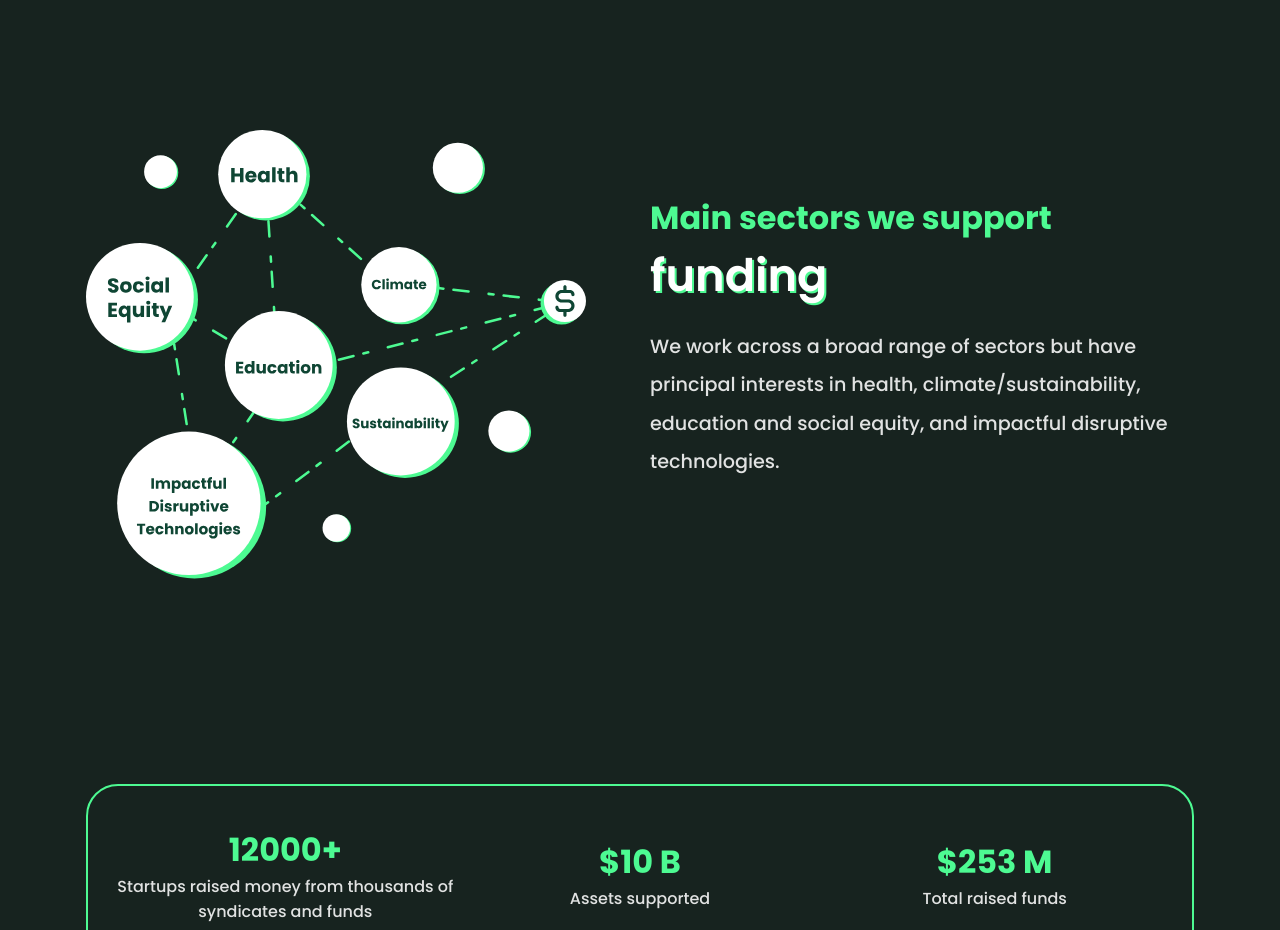
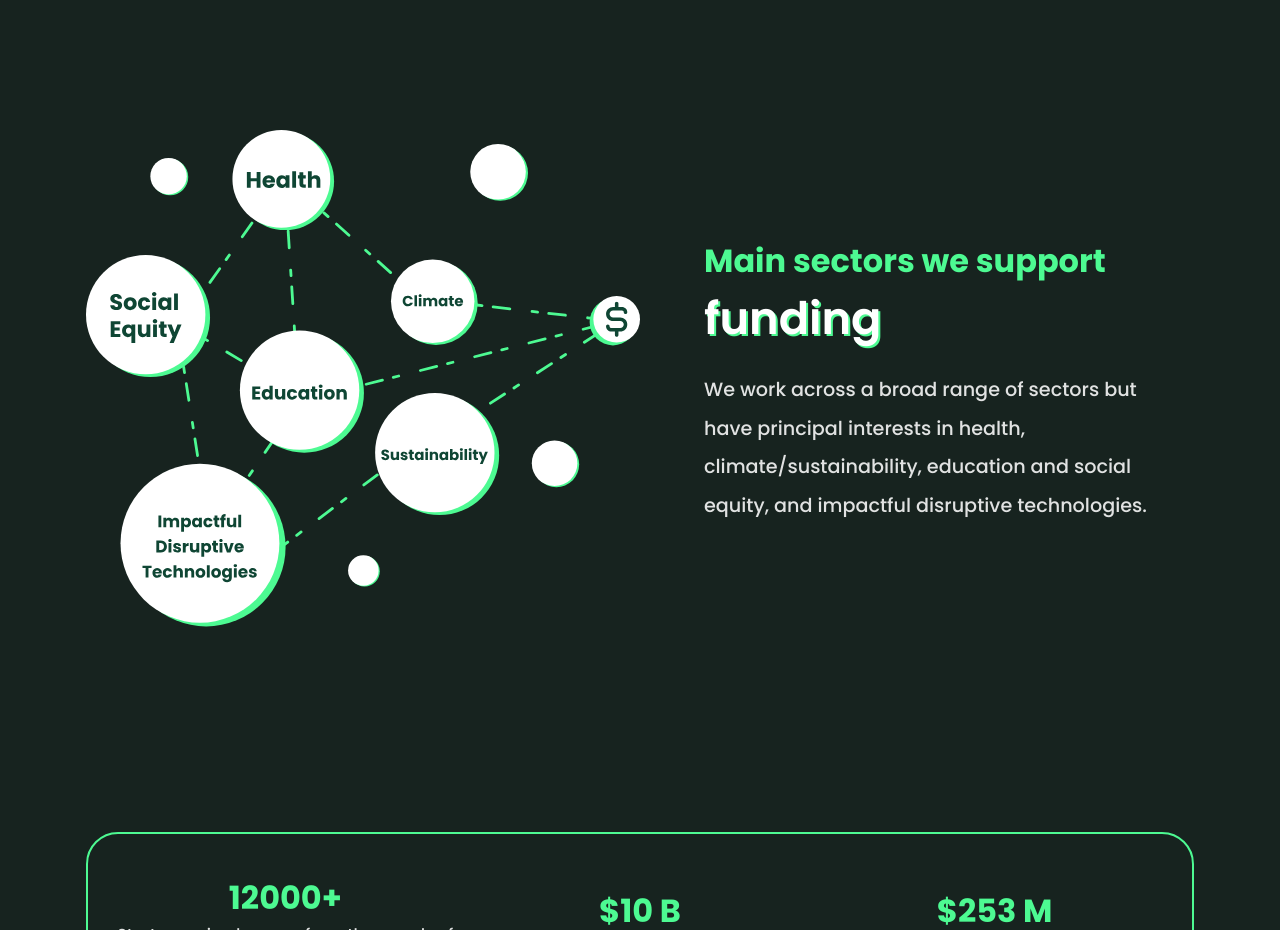
Before and after one commit to Arioum/lead-ventures, a React (Vite) app: page / in a window 1280 px wide. Shown: the part 1300-2230 px from the top of the page. Built offline with nearby package versions, Linux system fonts and the light colour scheme.

Commit message:
added medoa queries

```diff
--- a/src/index.scss
+++ b/src/index.scss
@@ -1,4 +1,5 @@
 @import url('https://fonts.googleapis.com/css2?family=Inter:wght@300;400;500;600;700;800;900&family=Poppins:wght@300;400;500;600;700;800;900&display=swap');
+@import './abstracts.scss';
 
 :root {
   font-family: Poppins, Inter, system-ui, Avenir, Helvetica, Arial, sans-serif;
@@ -49,6 +50,10 @@ a {
 h3 {
   font-size: 2rem;
   color: #4dfa92;
+
+  @include media(lg) {
+    font-size: 1.6rem;
+  }
 }
 
 .h3paragraph {
@@ -56,4 +61,8 @@ h3 {
   font-weight: 500;
   margin: 1em 0 2em 0;
   line-height: 2;
+
+  @include media(lg) {
+    font-size: 1rem;
+  }
 }
--- a/src/layout/AboutUs/about.module.scss
+++ b/src/layout/AboutUs/about.module.scss
@@ -6,12 +6,21 @@
   align-items: center;
   gap: 6em;
 
-  @include media(lg) {
+  @include media(md) {
     flex-direction: column;
   }
 
   &__sectionLeft {
     max-width: 470px;
+
+    @include media(lg) {
+      max-width: 400px;
+    }
+
+    @include media(md) {
+      max-width: 500px;
+      text-align: center;
+    }
   }
 
   &__sectionRight {
--- a/src/layout/Sectors/sectors.module.scss
+++ b/src/layout/Sectors/sectors.module.scss
@@ -1,20 +1,50 @@
+@import '../../abstracts.scss';
+
 .sectors {
   display: flex;
   align-items: center;
   gap: 4rem;
 
+  @include media(md) {
+    flex-direction: column;
+  }
+
   &__graphic {
+    width: 50%;
+    min-width: 300px;
     & > img {
-      width: 500px;
+      max-width: 100%;
+    }
+
+    @include media(md) {
+      order: 2;
+      min-width: 400px;
+      max-width: 100%;
     }
   }
 
   &__textArea {
+    max-width: 470px;
+
+    @include media(md) {
+      text-align: center;
+      max-width: 500px;
+    }
+
     &__funding {
       color: white;
       font-size: 2.8rem;
       font-weight: 600;
       text-shadow: 2px 2px 0 #4dfa92;
+
+      @include media(lg) {
+        font-size: 2.4rem;
+        font-weight: 600;
+      }
+    }
+
+    & > p {
+      margin-bottom: 0;
     }
   }
 }
--- a/src/layout/Stats/stats.module.scss
+++ b/src/layout/Stats/stats.module.scss
@@ -1,9 +1,23 @@
+@import '../../abstracts.scss';
+
 .stats {
   border: 2px solid #4dfa92;
   border-radius: 2rem;
   padding: 4em 2em;
   display: grid;
   grid-template-columns: repeat(3, 1fr);
+
+  @include media(lg) {
+    padding: 2em 2em;
+  }
+
+  @include media(md) {
+    grid-template-columns: 1fr;
+    gap: 4em;
+    max-width: fit-content;
+    margin: 0 auto;
+  }
+
 
   &__item {
     display: flex;
@@ -14,12 +28,29 @@
     & > h5 {
       font-size: 2rem;
       color: #4dfa92;
+
+      @include media(lg) {
+        font-size: 1.6rem;
+      }
+
+      @include media(md) {
+        font-size: 2rem;
+      }
     }
 
     & > p {
       font-size: 1rem;
       text-align: center;
       font-weight: 500;
+
+      @include media(lg) {
+        font-size: 0.8rem;
+      }
+
+      @include media(md) {
+       font-size: 1rem;
+       max-width: 300px;
+      }
     }
   }
 }
```
